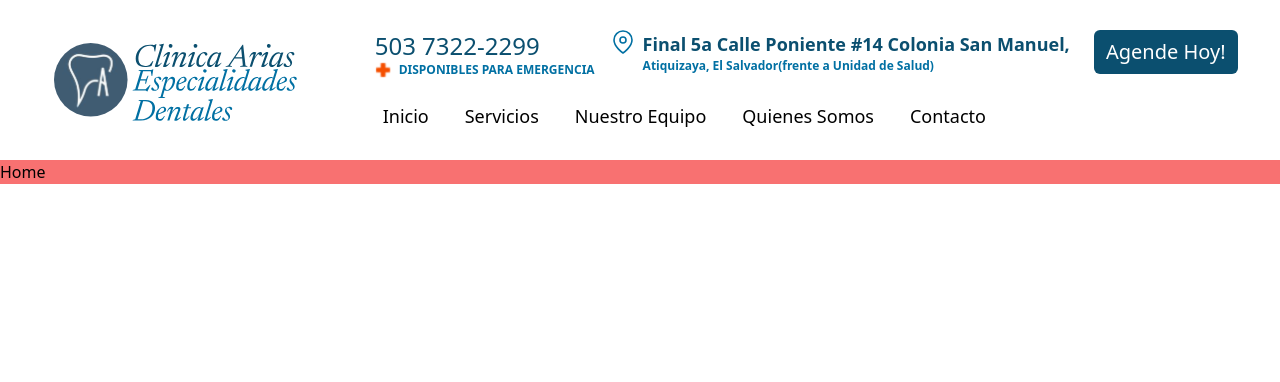
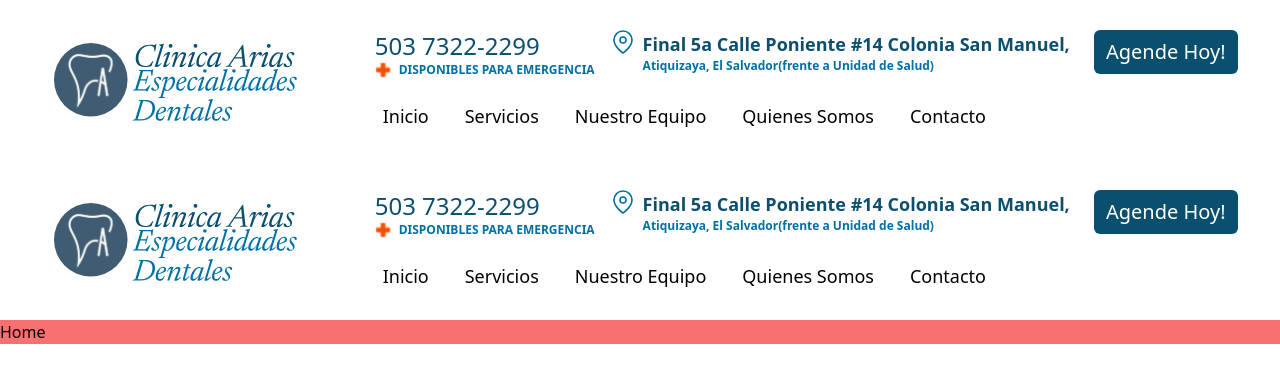
Before and after one commit to cordovacarlos22/Dental_Clinic_Arias_specialties, a Next.js app: page / in a window 1280 px wide. Shown: the top 382 px of the page. Built offline with nearby package versions, Linux system fonts and the light colour scheme.

Commit message:
feat(template layout): add template layout for animations in all routes

```diff
--- /dev/null
+++ b/app/template.jsx
@@ -0,0 +1,19 @@
+'use client'
+
+import { motion } from 'framer-motion'
+import Navbar from '@/components/Navbar'
+
+const AnimationBottomToTop = ({ children }) => {
+  return (
+    <motion.div
+      initial={{ y: 20, opacity: 0 }}
+      animate={{ y: 0, opacity: 1 }}
+      transition={{ ease: 'easeInOut', duration: 1 }}
+    >
+      <Navbar/>
+      {children}
+    </motion.div>
+  )
+}
+
+export default AnimationBottomToTop
```
